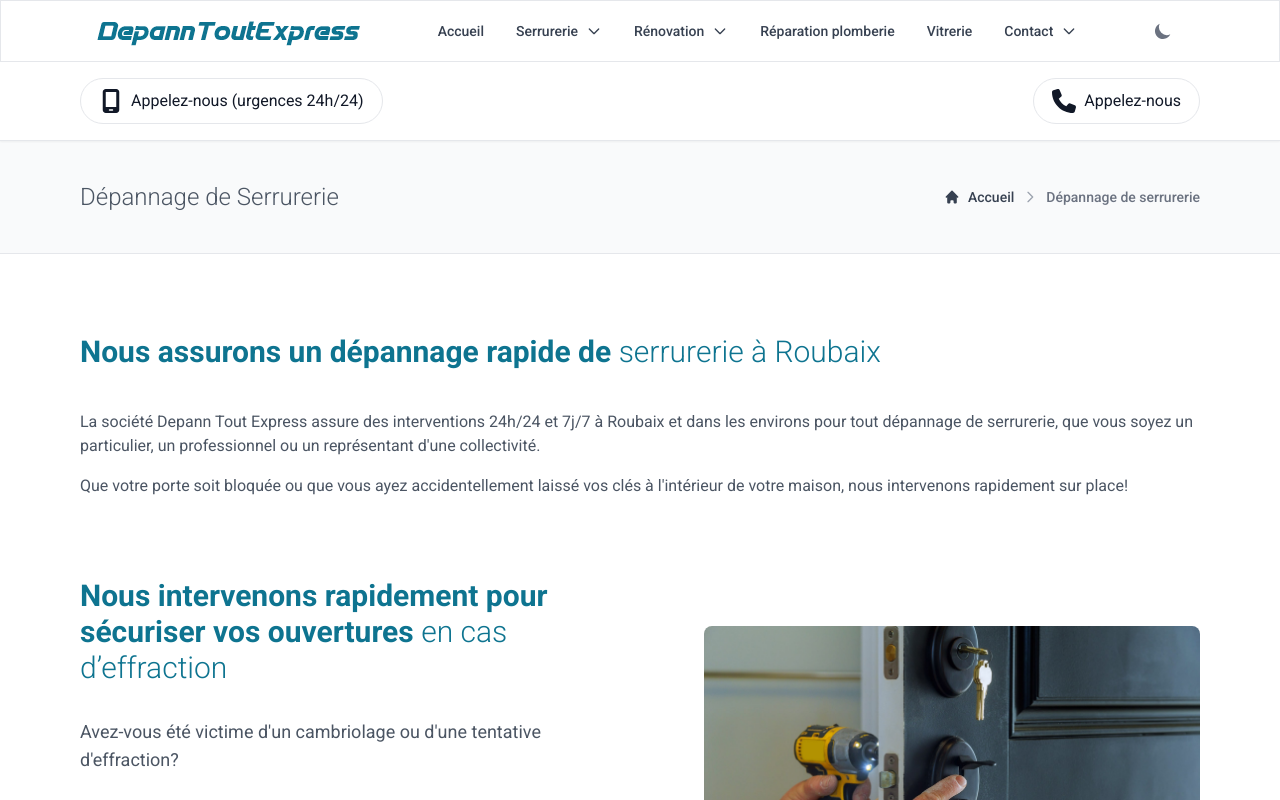
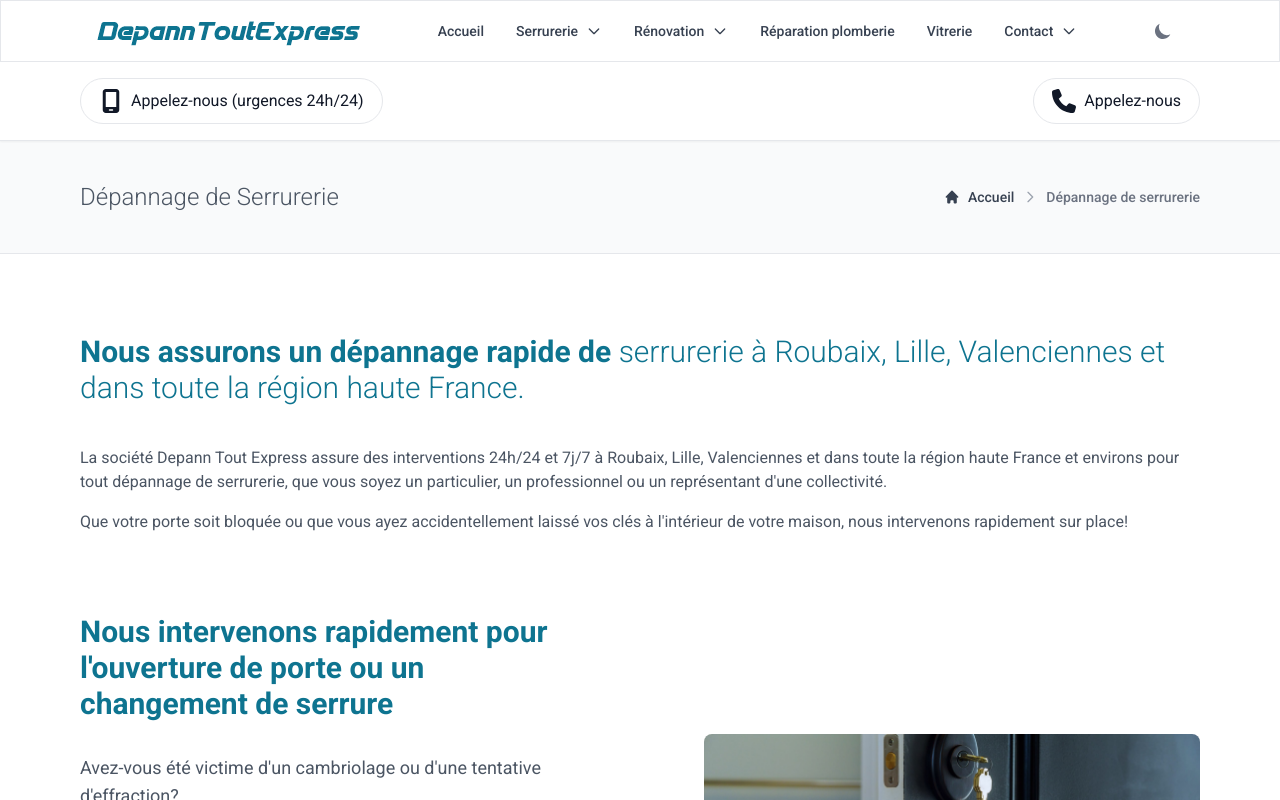
Before and after one commit to momonael221/Depann-Tout-Express, a React (Vite) app: page /depannage-serrurerie in a window 1280 px wide. Shown: the top 800 px of the page. Built offline with nearby package versions, Linux system fonts and the light colour scheme.

Commit message:
Update Text.

```diff
--- a/src/Pages/DepannageSerrurerie.tsx
+++ b/src/Pages/DepannageSerrurerie.tsx
@@ -23,11 +23,11 @@ export default function DepannageSerrurerie() {
                 <div className="grid grid-cols-1 gap-10">
                     <div className="col-span-1">
                         <div className="flex flex-col space-y-8">
-                            <h2 className={"text-cyan-700 text-3xl font-bold"}>Nous assurons un dépannage rapide de <span className="font-light">serrurerie à Roubaix</span></h2>
+                            <h2 className={"text-cyan-700 text-3xl font-bold"}>Nous assurons un dépannage rapide de <span className="font-light">serrurerie à Roubaix, Lille, Valenciennes et dans toute la région haute France.</span></h2>
                         </div>
                     </div>
                     <div className="col-span-1 space-y-4">
-                        <p>La société Depann Tout Express assure des interventions 24h/24 et 7j/7 à Roubaix et dans les environs pour tout dépannage de serrurerie, que vous soyez un particulier, un professionnel ou un représentant d'une collectivité.</p>
+                        <p>La société Depann Tout Express assure des interventions 24h/24 et 7j/7 à Roubaix, Lille, Valenciennes et dans toute la région haute France et environs pour tout dépannage de serrurerie, que vous soyez un particulier, un professionnel ou un représentant d'une collectivité.</p>
                         <p>Que votre porte soit bloquée ou que vous ayez accidentellement laissé vos clés à l'intérieur de votre maison, nous intervenons rapidement sur place!</p>
                     </div>
                 </div>
@@ -39,8 +39,9 @@ export default function DepannageSerrurerie() {
                 <div className="grid grid-cols-1 lg:grid-cols-2 items-center gap-10 lg:gap-32">
                     <div className={"col-span-1"}>
                         <div className="flex flex-col space-y-8">
-                            <h2 className={"text-cyan-700 text-3xl font-bold"}>Nous intervenons rapidement pour sécuriser vos ouvertures <span className="font-light">en cas d’effraction</span></h2>
+                            <h2 className={"text-cyan-700 text-3xl font-bold"}>Nous intervenons rapidement pour l'ouverture de porte ou un changement de serrure <span className="font-light"></span></h2>
                             <p className={"text-lg"}>Avez-vous été victime d'un cambriolage ou d'une tentative d'effraction?</p>
+                            <p className={"text-lg"}>Suite à une perte de vos clés, une serrure défectueuse, fermeture provisoire ou sécurisation de vos biens à domicile ou commerce et pour toute infraction disponible jour et nuit 24h/24.</p>
                             <p className={"text-lg"}>Si nous ne pouvons pas toujours remplacer votre serrure immédiatement, nous pouvons cependant intervenir en urgence pour sécuriser vos bureaux ou votre domicile en installant des planches en bois, en acier ou en aluminium.</p>
                             <Button href={"/pose-serrure"} className={"max-w-sm"} size={"xl"} pill outline>Pose de verrous et serrures</Button>
                         </div>
--- a/src/Pages/PoseSerrure.tsx
+++ b/src/Pages/PoseSerrure.tsx
@@ -23,7 +23,7 @@ export default function PoseSerrure() {
                 <div className="grid grid-cols-1 gap-10">
                     <div className="col-span-1">
                         <div className="flex flex-col space-y-8">
-                            <h2 className={"text-cyan-700 text-3xl font-bold"}>Notre équipe se charge de l'installation de serrures <span className="font-light">dans la région Haut de France et dans ses environs</span></h2>
+                            <h2 className={"text-cyan-700 text-3xl font-bold"}>Notre équipe se charge de l'installation de serrures <span className="font-light">à Roubaix, Lille, Valenciennes et dans toute la région haute France.</span></h2>
                         </div>
                     </div>
                     <div className="col-span-1 space-y-4">
--- a/src/Pages/Serrurerie.tsx
+++ b/src/Pages/Serrurerie.tsx
@@ -24,7 +24,7 @@ export default function Serrurerie() {
                 <div className="grid grid-cols-1 gap-10">
                     <div className="col-span-1">
                         <div className="flex flex-col space-y-8">
-                            <h2 className={"text-cyan-700 text-3xl font-bold"}>Pour tout dépannage en serrurerie, <span className="font-light">n'hésitez pas à nous contacter dans toute la région du haut de france.</span></h2>
+                            <h2 className={"text-cyan-700 text-3xl font-bold"}>Pour tout dépannage en serrurerie, <span className="font-light">vous pouvez nous contacter à Roubaix, Lille, Valenciennes et dans toute la région haute France.</span></h2>
                         </div>
                     </div>
                     <div className="col-span-1 space-y-4">
```
